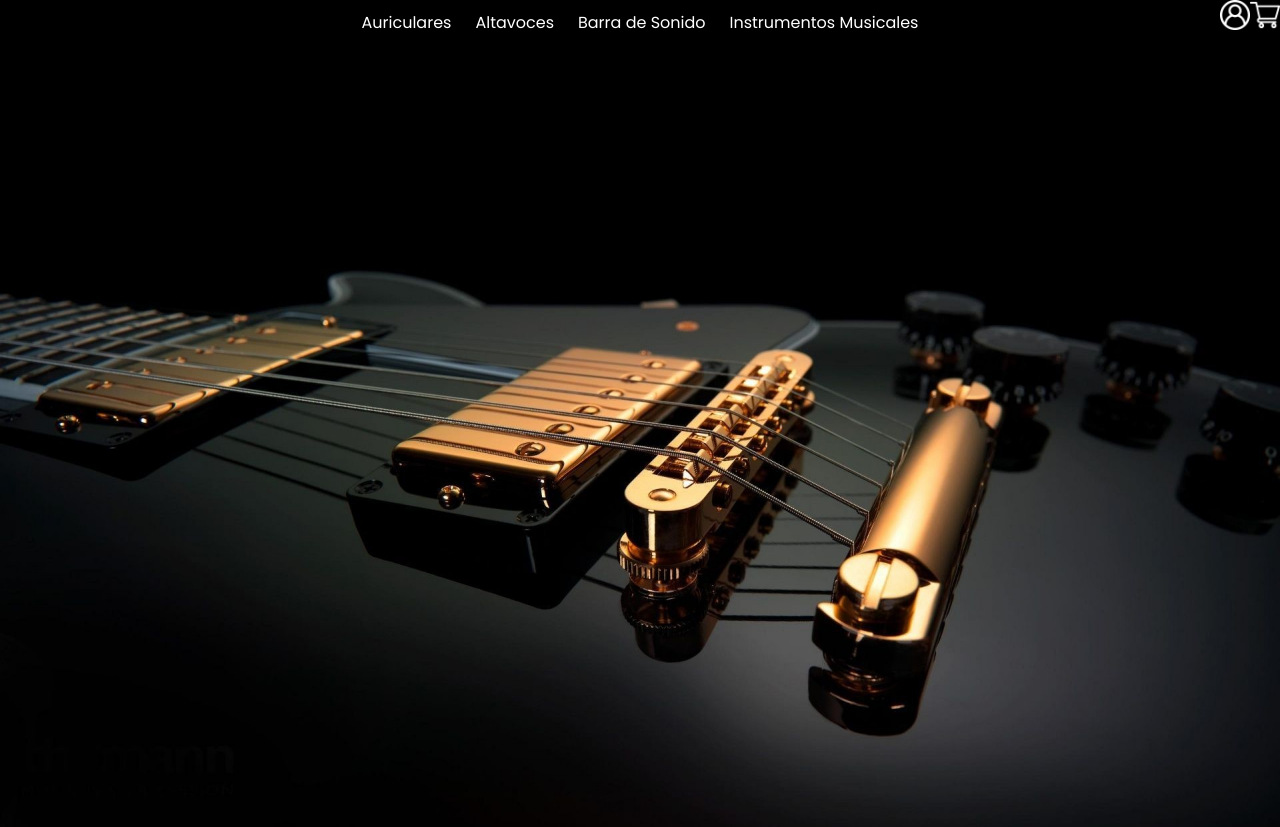
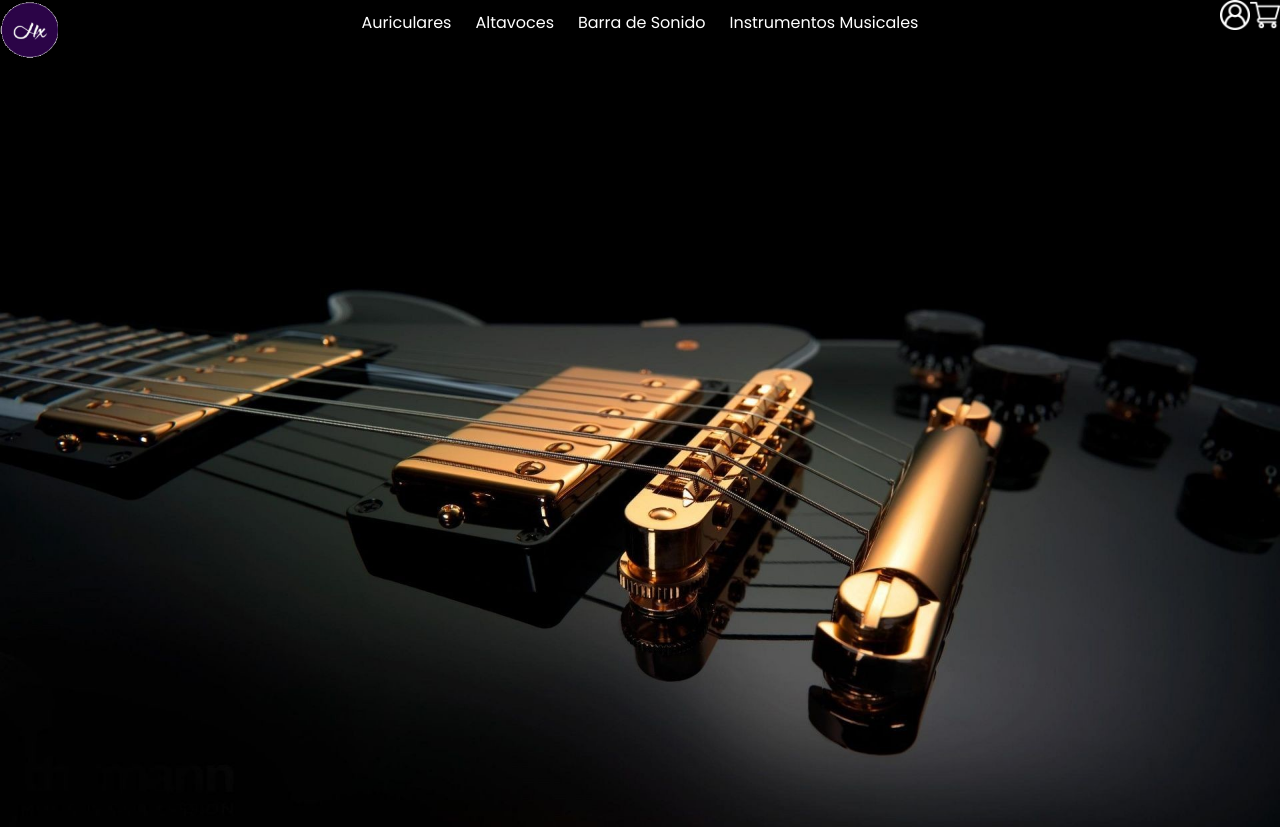
Before and after one commit to mtyrael/hendrix, a plain HTML site: page index.html in a window 1280 px wide. Shown: the top 827 px of the page. Drawn offline with Linux system fonts and the light colour scheme.

Commit message:
Coloco Logo

```diff
--- a/index.css
+++ b/index.css
@@ -56,6 +56,10 @@ ul, ol {
 #Cuenta{
   float: right;
 
+}
+
+#Logo{
+  float: left;
 }
 
 body{
--- a/index.html
+++ b/index.html
@@ -11,6 +11,9 @@
         <title>Hendrix</title>
 
     </head>
+            <div id="Logo">
+                <img src="imagenes/Logo.PNG" alt="" width="60" height="60">
+            </div>
             <div id="navegador">
                 <ul class="nav">
                     <li><a href="">Auriculares</a>
```
Also changed, not shown: imagenes/Logo.png (added).
